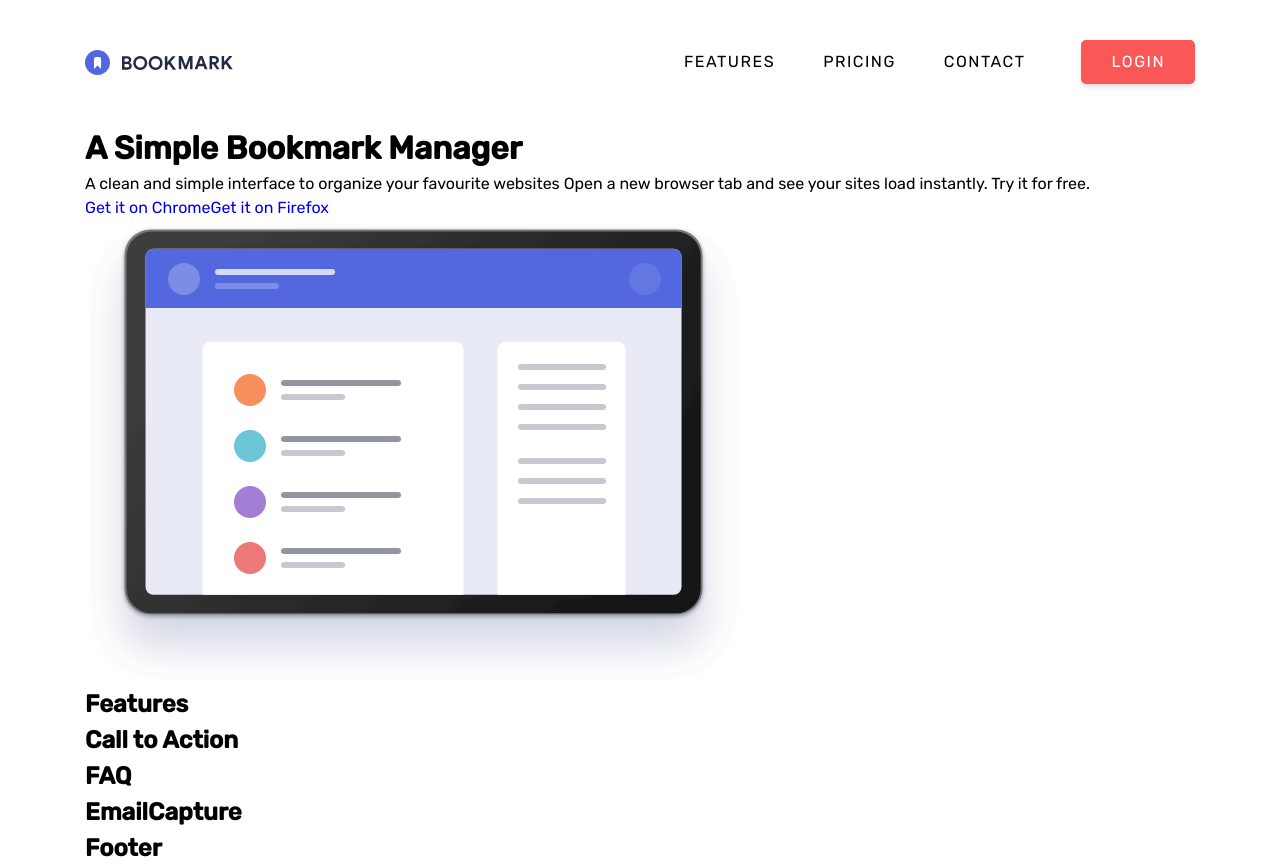
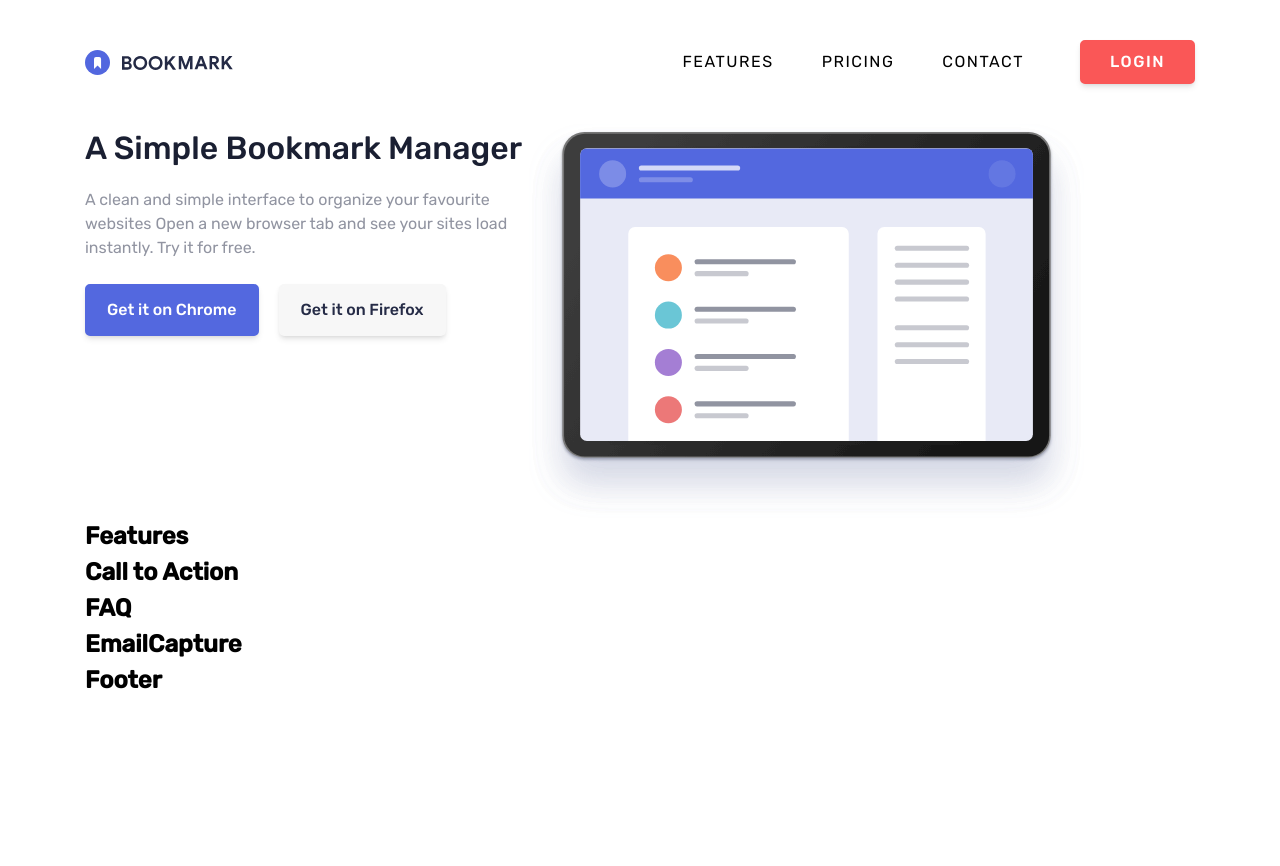
Before and after one commit to abmael-al/bookmark-landing-page, a React (Vite) app: page / in a window 1280 px wide. After the commit the page ends 800 px from the top, so only its background shows below. Built offline with nearby package versions, Linux system fonts and the light colour scheme.

Commit message:
style: working on the style and layout of the hero body text

```diff
--- a/src/pages/Home/Hero/Hero.tsx
+++ b/src/pages/Home/Hero/Hero.tsx
@@ -100,21 +100,23 @@ export const Hero = () => {
                 </div>
             </header>
 
-            <main>
-                <div>
-                    <h1>A Simple Bookmark Manager</h1>
-                    <p>
-                        A clean and simple interface to organize your favourite websites
-                        Open a new browser tab and see your sites load instantly.
-                        Try it for free.
-                    </p>
-                </div>
-                <div>
-                    <a href="/">Get it on Chrome</a>
-                    <a href="/">Get it on Firefox</a>
+            <main className='hero__main'>
+                <div className='hero__body'>
+                    <div className='hero__body__text'>
+                        <h1 className='hero__headline heading heading-300'>A Simple Bookmark Manager</h1>
+                        <p className='clr-neutral-300'>
+                            A clean and simple interface to organize your favourite websites
+                            Open a new browser tab and see your sites load instantly.
+                            Try it for free.
+                        </p>
+                    </div>
+                    <div className='hero__body__action'>
+                        <a href="/" className='button button--primary--blue button-padding-2'>Get it on Chrome</a>
+                        <a href="/" className='button button--secondary--gray button-padding-2'>Get it on Firefox</a>
+                    </div>
                 </div>
 
-                <figure>
+                <figure className='hero__illustration'>
                     <img
                         src="/images/illustration-hero.svg"
                         alt="INSERT_ALT_TEXT_HERE"
--- a/src/pages/Home/Hero/hero.css
+++ b/src/pages/Home/Hero/hero.css
@@ -1,3 +1,4 @@
+/* HERO HEADER AND ITS CONTENT */
 .hero__header,
 .hero__header__wrapper,
 .hero__nav__list {
@@ -143,6 +144,47 @@
     border-block-start: var(--mobile-nav-link-border);
 }
 
+/* HERO BODY */
+.hero__main {
+    display: grid;
+}
+
+.hero__body__text {
+    text-align: center;
+}
+
+.hero__body__action {
+    display: flex;
+    flex-wrap: wrap;
+    justify-content: center;
+    gap: 1.25rem;
+    margin-block-start: 1.5rem;
+}
+
+.hero__headline {
+    margin-block-end: 1rem;
+}
+
+.hero__illustration {
+    grid-row: 1 / 2;
+}
+
+@media (min-width: 48em) {
+    .hero__main {
+        grid-auto-flow: column;
+        grid-auto-columns: 40% 50%;
+    }
+
+    .hero__body__text {
+        text-align: start;
+    }
+
+    .hero__body__action {
+        justify-content: start;
+    }
+}
+
+/* ANIMATIONS */
 @keyframes contentShow {
     from {
         opacity: 0;
--- a/src/styles/Global.css
+++ b/src/styles/Global.css
@@ -1,8 +1,10 @@
 :root {
     /* colors */
     --clr-neutral-900: hsl(0, 0%, 0%);
-    --clr-neutral-300: hsl(229, 31%, 21%);
-    --clr-neutral-200: hsl(229, 8%, 60%);
+    --clr-neutral-800: hsl(229, 31%, 15%);
+    --clr-neutral-700: hsl(229, 31%, 21%);
+    --clr-neutral-500: hsl(229, 8%, 60%);
+    --clr-neutral-200: hsl(0, 0%, 97%);
     --clr-neutral-100: hsl(0, 0%, 100%);
 
     --clr-accent-100: hsl(0, 94%, 66%);
@@ -20,12 +22,19 @@
 
     --fs-300: 1rem;
     --fs-400: 1.125rem;
+    --fs-900: 2rem;
 
     --tracking-100: 1.5px;
     --tracking-200: 2px;
 
     --ff-body: var(--ff-primary);
     --fs-body: var(--fs-300);
+
+    --ff-heading: var(--ff-primary);
+    --fw-heading: var(--fw-medium);
+    --clr-heading: var(--clr-neutral-800);
+
+    --fs-heading-300: var(--fs-900);
 }
 
 body {
@@ -42,10 +51,16 @@ body {
     padding-inline: 1.75em;
     border-radius: 0.3125rem;
     outline: 0;
-	box-shadow: 0 4px 6px -1px rgb(0 0 0 / 0.1), 0 2px 4px -2px rgb(0 0 0 / 0.1);
+    box-shadow: 0 4px 6px -1px rgb(0 0 0 / 0.1), 0 2px 4px -2px rgb(0 0 0 / 0.1);
 
     font-size: var(--fs-300);
+    font-weight: var(--fw-medium);
     color: var(--clr-neutral-100);
+}
+
+.button-padding-2 {
+    padding-block: 0.75em;
+    padding-inline: 1.25em;
 }
 
 .button--primary--red {
@@ -59,14 +74,35 @@ body {
     background-color: transparent;
 }
 
+.button--primary--blue {
+    border: 2px solid var(--clr-accent-200);
+    background-color: var(--clr-accent-200);
+}
+
+.button--primary--blue:hover,
+.button--primary--blue:focus {
+    color: var(--clr-accent-200);
+    background-color: transparent;
+}
+
+.button--secondary--gray {
+    border: 2px solid var(--clr-neutral-200);
+    background-color: var(--clr-neutral-200);
+    color: var(--clr-neutral-700);
+}
+
+.button--secondary--gray:hover,
+.button--secondary--gray:focus {
+    border: 2px solid var(--clr-neutral-700);
+    background-color: transparent;
+}
+
 .button--terciary {
     display: block;
     block-size: max-content;
     border: 2px solid var(--clr-neutral-100);
-	box-shadow: 0 4px 6px -1px rgb(0 0 0 / 0.1), 0 2px 4px -2px rgb(0 0 0 / 0.1);
 
     font-size: var(--fs-400);
-    font-weight: var(--fw-medium);
     text-transform: uppercase;
     text-align: center;
     letter-spacing: var(--tracking-200);
@@ -74,9 +110,23 @@ body {
     background: transparent;
 }
 
+.clr-neutral-300 { color: var(--clr-neutral-500); }
+
 .uppercase { text-transform: uppercase; }
+.text-center { text-align: center; }
+
 .tracking-100 { letter-spacing: var(--tracking-100); }
 .fw-medium { font-weight: var(--fw-medium); }
 
+.heading {
+    font-family: var(--ff-heading);
+    font-weight: var(--fw-heading);
+    color: var(--clr-heading);
+}
+
+.heading-300 {
+    font-size: var(--fs-heading-300);
+}
+
 .flex { display: flex; }
 .align-center { align-items: center; }
```
